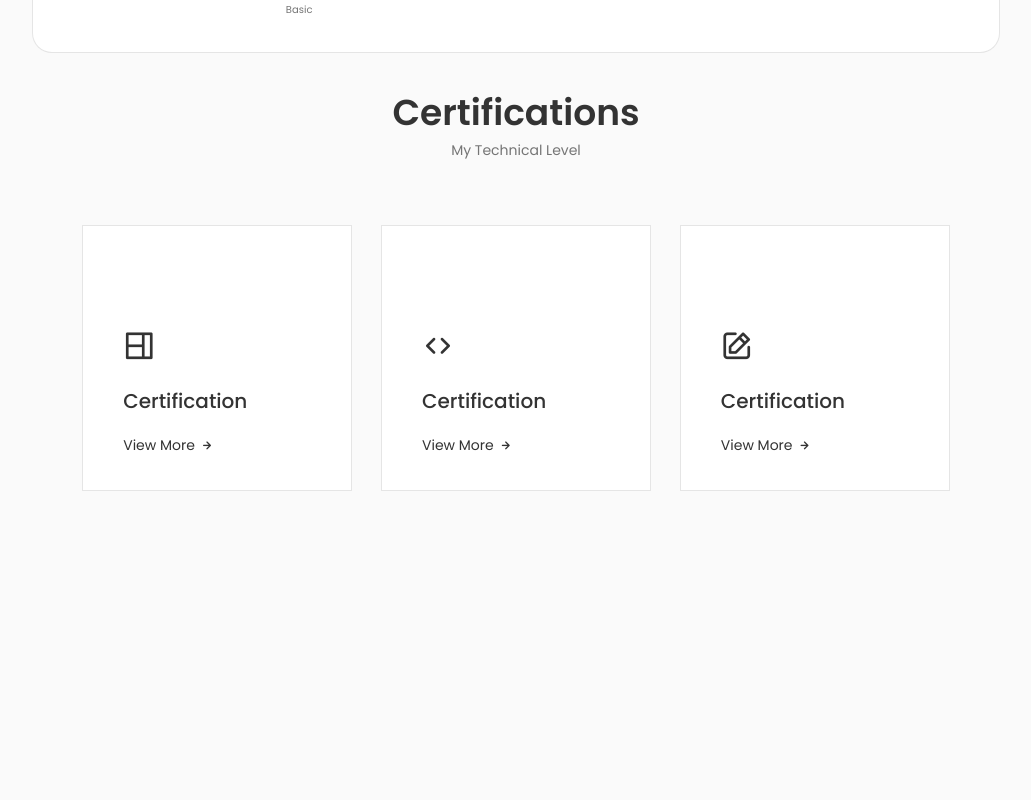
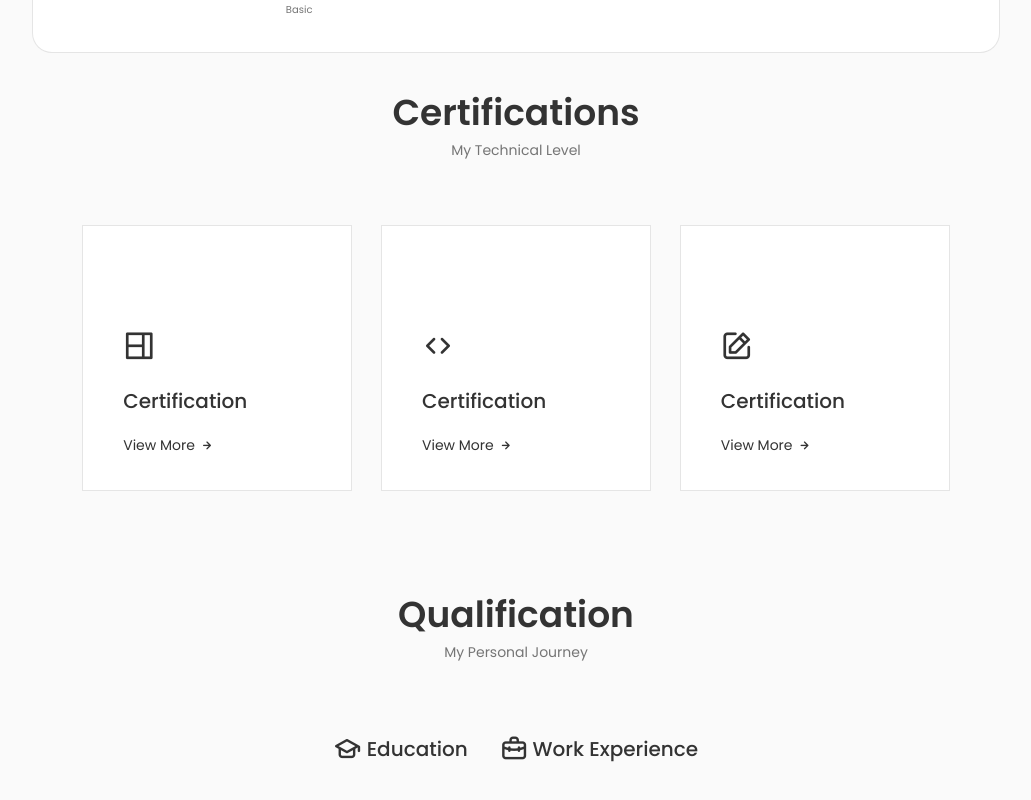
Before and after one commit to krishnaink/Portfolio, a React (Create React App) app: page / in a window 1280 px wide. Shown: the part 2033-2833 px from the top of the page, without its empty margins (124-1155 px from the left). Before the commit the page ends 2524 px from the top, so only its background shows below. Built offline with nearby package versions, Linux system fonts and the light colour scheme.

Commit message:
Finish qualifications

```diff
--- a/src/App.js
+++ b/src/App.js
@@ -5,6 +5,7 @@
 import About from './components/about/About';
 import Skills from './components/skills/Skills';
 import Services from './components/services/Services';
+import Qualification from './components/qualification/Qualification';
 
 const App = () => {
   return (
@@ -17,6 +18,7 @@
       <About/>
       <Skills/>
       <Services/>
+      <Qualification/>
     </main>
 
     </div>
--- /dev/null
+++ b/src/components/qualification/Qualification.jsx
@@ -0,0 +1,136 @@
+import React, {useState} from 'react'
+import "./qualification.css"
+
+const Qualification = () => {
+
+  const [toggleState, setToggleState] = useState(0);
+
+  const toggleTab = (index) => {
+      setToggleState(index);
+  }
+
+  return (
+    <section className="qualification section">
+        <h2 className="section__title">Qualification</h2>
+        <span className="section__subtitle">My Personal Journey</span>
+
+        <div className="qualification__container container">
+          <div className="qualification__tabs">
+
+            <div className={
+              toggleState === 1
+              ? "qualification__button qualification__active button--flex"
+              : "qualification__button button--flex"}
+              onClick={() => toggleTab(1)}
+            >
+              <i className="uil uil-graduation-cap qualification__icon"></i> Education
+            </div>
+
+            <div className={
+              toggleState === 2
+              ? "qualification__button qualification__active button--flex"
+              : "qualification__button button--flex"}onClick={() => toggleTab(2)}
+              >
+              <i className="uil uil-briefcase-alt qualification__icon"></i> Work Experience
+            </div>
+
+          </div>
+
+          <div className="qualification__sections">
+
+            <div
+              className={
+                toggleState === 1
+                ? "qualification__content qualification__content-active"
+                : "qualification__content"
+              }
+            >
+
+              <div className="qualification__data">
+                <div className="">
+                  <h3 className="qualification__title">High School Diploma</h3>
+                  <span className="qualification__subtitle">John Champe - High School</span>
+                  <div className="qualification__calendar">
+                    <i className="uil uil-calendar-alt"></i> 2018 - 2022
+                  </div>
+                </div>
+
+                <div>
+                  <span className="qualification__rounder"></span>
+                  <span className="qualification__line"></span>
+                </div>
+
+              </div>
+
+              <div className="qualification__data">
+                <div></div>
+
+                <div>
+                  <span className="qualification__rounder"></span>
+                  <span className="qualification__line"></span>
+                </div>
+
+                <div className="">
+                  <h3 className="qualification__title">B.S Computer Science</h3>
+                  <span className="qualification__subtitle">George Mason - University</span>
+                  <div className="qualification__calendar">
+                    <i className="uil uil-calendar-alt"></i> 2022 - Present
+                  </div>
+                </div>
+
+              </div>
+
+            </div>
+
+            <div
+              className={
+                toggleState === 2
+                ? "qualification__content qualification__content-active"
+                : "qualification__content"
+              }
+            >
+
+              <div className="qualification__data">
+                <div className="">
+                  <h3 className="qualification__title">Job #1</h3>
+                  <span className="qualification__subtitle">Job Description</span>
+                  <div className="qualification__calendar">
+                    <i className="uil uil-calendar-alt"></i> 2018 - 2022
+                  </div>
+                </div>
+
+                <div>
+                  <span className="qualification__rounder"></span>
+                  <span className="qualification__line"></span>
+                </div>
+
+              </div>
+
+              <div className="qualification__data">
+                <div></div>
+
+                <div>
+                  <span className="qualification__rounder"></span>
+                  <span className="qualification__line"></span>
+                </div>
+
+                <div className="">
+                  <h3 className="qualification__title">Job #2</h3>
+                  <span className="qualification__subtitle">Job Description</span>
+                  <div className="qualification__calendar">
+                    <i className="uil uil-calendar-alt"></i> 2022 - Present
+                  </div>
+                </div>
+
+              </div>
+
+            </div>
+
+          </div>
+
+        </div>
+    </section>
+  )
+}
+
+export default Qualification
--- /dev/null
+++ b/src/components/qualification/qualification.css
@@ -0,0 +1,115 @@
+.qualification__container {
+    max-width: 768px;
+}
+
+.qualification__tabs {
+    display: flex;
+    justify-content: center;
+    margin-bottom: var(--mb-2);
+}
+
+.qualification__button {
+    font-size: var(--h3-font-size);
+    font-weight: var(--font-medium);
+    color: var(--title-color);
+    margin: 0 var(--mb-1);
+    cursor: pointer;
+}
+
+.qualification__button:hover {
+    color: var(--title-color-dark);
+}
+
+.qualification__icon {
+    font-size: 1.8rem;
+    margin-right: var(--mb-0-25);
+}
+
+.qualification__active {
+    color: var(--title-color-dark);
+}
+
+.qualification__sections {
+    display: grid;
+    grid-template-columns: 0.5fr;
+    justify-content: center;
+}
+
+.qualification__content {
+    display: none;
+}
+
+.qualification__content-active {
+    display: block;
+}
+
+.qualification__data {
+    display: grid;
+    grid-template-columns: 1fr max-content 1fr;
+    column-gap: 1.5rem;
+}
+
+.qualification__title {
+    font-size: var(--normal-font-size);
+    font-weight: var(--font-medium);
+}
+
+.qualification__subtitle {
+    display: inline-block;
+    font-size: var(--small-font-size);
+    margin-bottom: var(--mb-1);
+}
+
+.qualification__calendar {
+    font-size: var(--small-font-size);
+}
+
+.qualification__rounder {
+    display: inline-block;
+    width: 13px;
+    height: 13px;
+    background-color: var(--text-color);
+    border-radius: 50%;
+}
+
+.qualification__line{
+    display: block;
+    width: 1px;
+    height: 100%;
+    background-color: var(--text-color);
+    transform: translate(6px, -7px);
+}
+
+  /*=============== BREAKPOINTS ===============*/
+  /* For large devices */
+  @media screen and (max-width: 992px) {
+    .qualification__container {
+        margin-left: auto;
+        margin-right: auto;
+    }
+  }
+
+  /* For medium devices */
+  @media screen and (max-width: 768px) {
+    .qualification__container {
+        margin-left: var(--mb-1-5);
+        margin-right: var(--mb-1-5);
+    }
+  }
+
+  @media screen and (max-width: 576px) {
+    .qualification__sections {
+        grid-template-columns: initial;
+    }
+
+    .qualification__button {
+        margin: 0 var(--mb-0-75);
+    }
+  }
+
+  /* For small devices */
+  @media screen and (max-width: 350px) {
+    .qualification__data {
+        gap: 0.5rem;
+    }
+  }
```
